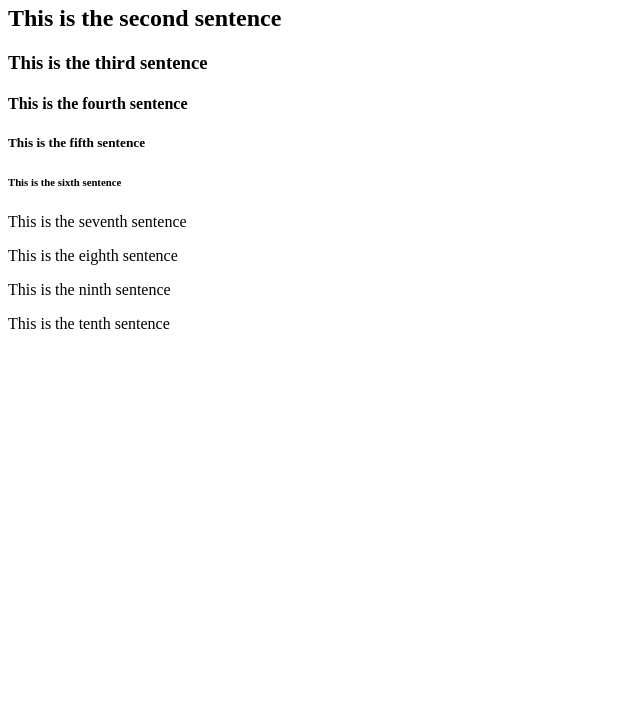
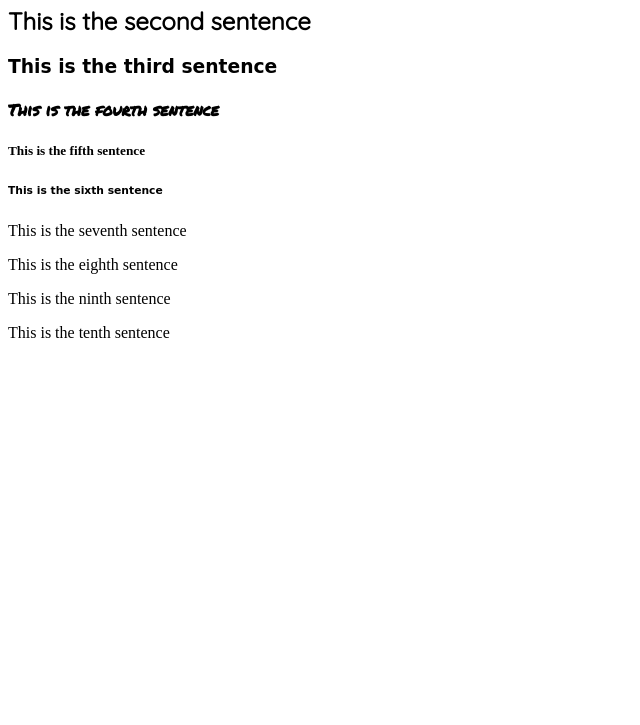
Before and after one commit to frndly/n.h, a plain HTML site: page index.html in a window 1280 px wide. Shown: the part 75-800 px from the top of the page, without its empty margins (0-640 px from the left). Drawn offline with Linux system fonts and the light colour scheme; the site is published under a folder, as on GitHub Pages, so addresses that start at the root find nothing; a web font is replaced by a local one.

Commit message:
Update index.html

```diff
--- a/index.html
+++ b/index.html
@@ -2,7 +2,7 @@
 <html>
 	<head>
 		<title>N.H</title>
-		<link rel="stylesheet" type="text/css" href="/css/css.css">
+		<link rel="stylesheet" type="text/css" href="css/css.css">
 		<link href="https://fonts.googleapis.com/css?family=Caveat|Dokdo|East+Sea+Dokdo|Fredericka+the+Great|Gaegu|Libre+Barcode+128+Text|Patrick+Hand+SC|Permanent+Marker|Poor+Story|Quicksand" rel="stylesheet">
 	</head>
 	<body>
```
